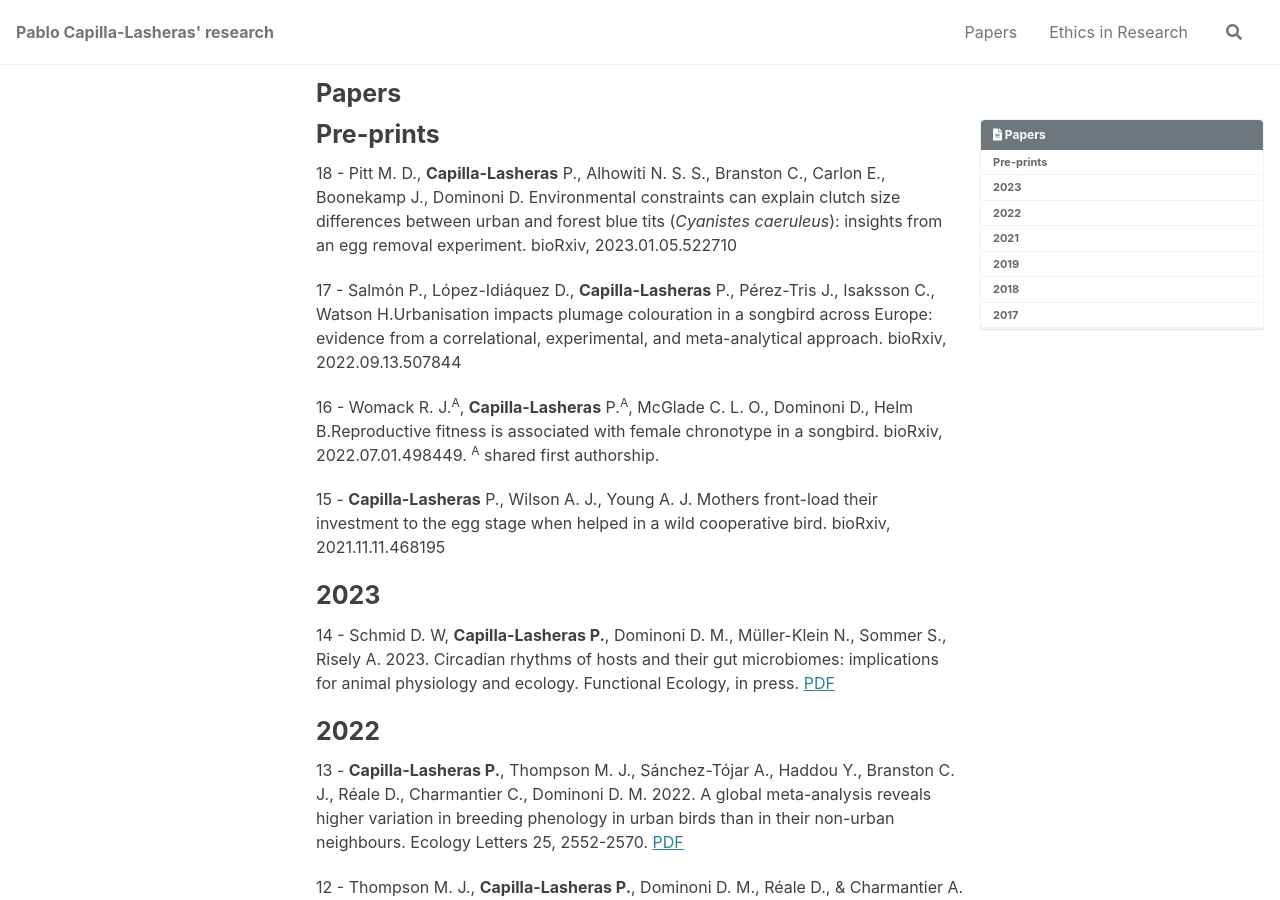
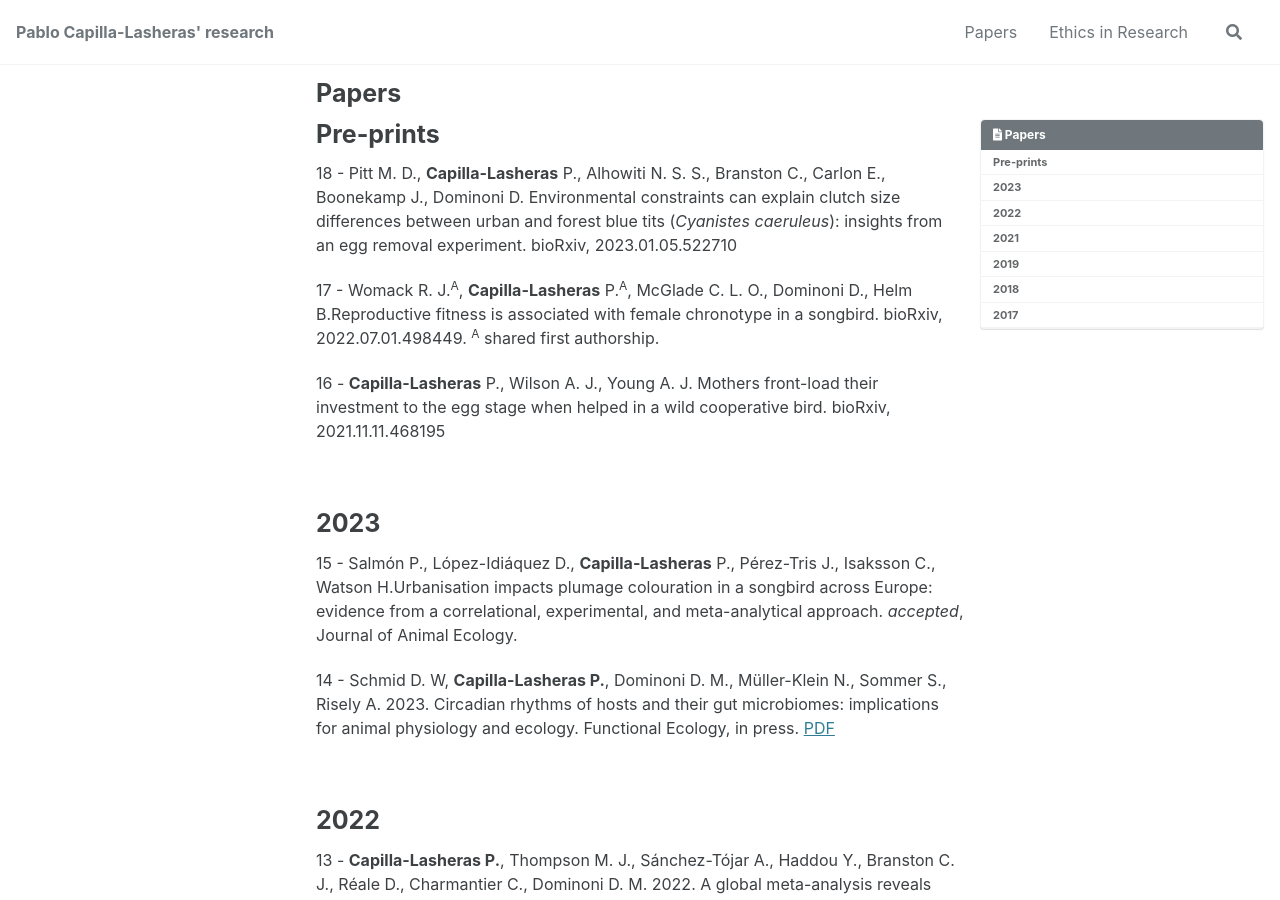
Before and after one commit to PabloCapilla/PabloCapilla.github.io, a Jekyll site: the page built from _pages/papers.md, in a window 1280 px wide and 900 px high. Built offline with Jekyll 4.4.1, drawn with Linux system fonts in a browser that asks for light colours; cached includes are drawn as plain includes; a script that is not in the unit is left out; comment, search, counter and statistics services are not loaded; some of the changed text lies outside the part shown.

Commit message:
Paper page typo

```diff
--- a/_pages/papers.md
+++ b/_pages/papers.md
@@ -11,15 +11,19 @@ author_profile: false
 
 18 - Pitt M. D., **Capilla-Lasheras** P., Alhowiti N. S. S., Branston C., Carlon E., Boonekamp J., Dominoni D. Environmental constraints can explain clutch size differences between urban and forest blue tits (*Cyanistes caeruleus*): insights from an egg removal experiment. bioRxiv, 2023.01.05.522710
 
-17 - Salmón P., López-Idiáquez D., **Capilla-Lasheras** P., Pérez-Tris J., Isaksson C., Watson H.Urbanisation impacts plumage colouration in a songbird across Europe: evidence from a correlational, experimental, and meta-analytical approach. bioRxiv, 2022.09.13.507844
+17 - Womack R. J.<sup>A</sup>, **Capilla-Lasheras** P.<sup>A</sup>, McGlade C. L. O., Dominoni D., Helm B.Reproductive fitness is associated with female chronotype in a songbird. bioRxiv, 2022.07.01.498449. <sup>A</sup> shared first authorship.
 
-16 - Womack R. J.<sup>A</sup>, **Capilla-Lasheras** P.<sup>A</sup>, McGlade C. L. O., Dominoni D., Helm B.Reproductive fitness is associated with female chronotype in a songbird. bioRxiv, 2022.07.01.498449. <sup>A</sup> shared first authorship.
+16 - **Capilla-Lasheras** P., Wilson A. J., Young A. J. Mothers front-load their investment to the egg stage when helped in a wild cooperative bird. bioRxiv, 2021.11.11.468195
 
-15 - **Capilla-Lasheras** P., Wilson A. J., Young A. J. Mothers front-load their investment to the egg stage when helped in a wild cooperative bird. bioRxiv, 2021.11.11.468195
+<br/>
 
 # 2023
 
+15 - Salmón P., López-Idiáquez D., **Capilla-Lasheras** P., Pérez-Tris J., Isaksson C., Watson H.Urbanisation impacts plumage colouration in a songbird across Europe: evidence from a correlational, experimental, and meta-analytical approach. _accepted_, Journal of Animal Ecology.
+
 14 - Schmid D. W, **Capilla-Lasheras P.**, Dominoni D. M., Müller-Klein N., Sommer S., Risely A. 2023. Circadian rhythms of hosts and their gut microbiomes: implications for animal physiology and ecology. Functional Ecology, in press. [PDF](http://PabloCapilla.github.io/assets/pub_pdf/2023 - Functional Ecology - Schmid.pdf)
+
+<br/>
 
 # 2022
 
@@ -28,6 +32,8 @@ author_profile: false
 12 - Thompson M. J., **Capilla-Lasheras P.**, Dominoni D. M., Réale D., & Charmantier A. 2022. Phenotypic variation in urban environments: proximate causes and evolutionary implications. Trends in Ecology and Evolution 37, 171-182. [PDF](http://PabloCapilla.github.io/assets/pub_pdf/2022 - Trends in Ecology and Evolution - Thompson.pdf)
 
 11 - Wood E., **Capilla-Lasheras P.**, Cram D., Walker L., York J., Lange A., Hamilton P., Tyler C., Young A. J. 2022. Social dominance and rainfall predict telomere dynamics in a cooperative arid-zone bird. Molecular Ecology 31, 6141-6154. [PDF](http://PabloCapilla.github.io/assets/pub_pdf/2022 - Molecular Ecology - Wood.pdf)
+
+<br/>
 
 # 2021
 
@@ -39,18 +45,23 @@ author_profile: false
 
 7 - **Capilla-Lasheras P.**, Bondía B., Aguirre J. I. 2021. Environmental conditions but not nest composition affect reproductive success in an urban bird. Ecology & Evolution 11, 3084-3092. [PDF](http://PabloCapilla.github.io/assets/pub_pdf/2021 - Ecology and Evolution - Capilla‐Lasheras.pdf)
 
+<br/>
+
 # 2019
 
 6 - Łapińska U., Glover G., **Capilla-Lasheras P.**, Young A. J., Pagliara S. 2019. Bacterial ageing in the absence of external stressors. Philosophical Transactions of the Royal Society B 374, 20180442. [PDF](http://PabloCapilla.github.io/assets/pub_pdf/2019 - Philosophical Transactions of the Royal Society B - Łapińska.pdf)
 
 5 - Bravo-Santano N., **Capilla-Lasheras P.**, Mateos L. M., Calle Y., Behrends V., Letek M. 2019. Identification of novel targets for host-directed therapeutics against intracellular *Staphylococcus aureus*. Scientific Reports 9, 15435. [PDF](http://PabloCapilla.github.io/assets/pub_pdf/2019 - Scientific Repots - Bravo-Santano.pdf)
 
+<br/>
 
 # 2018
 
 4 - **Capilla-Lasheras P.** 2018. incR: a new R package to analyse incubation behaviour. Journal of Avian Biology 49, e01710.[PDF](http://PabloCapilla.github.io/assets/pub_pdf/2018 - Journal of Avian Biology - Capilla‐Lasheras.pdf)
 
-3 - Gwinner H., Capilla-Lasheras P., Cooper C., Helm B. 2018. ‘Green incubation’: avian offspring benefit from aromatic nest herbs through improved parental incubation behaviour. Proceedings of the Royal Society B 285 (1880), 20180376. [PDF](http://PabloCapilla.github.io/assets/pub_pdf/2018 - Proceedings of the Royal Society B - Gwinner.pdf)
+3 - Gwinner H., **Capilla-Lasheras P.**, Cooper C., Helm B. 2018. ‘Green incubation’: avian offspring benefit from aromatic nest herbs through improved parental incubation behaviour. Proceedings of the Royal Society B 285 (1880), 20180376. [PDF](http://PabloCapilla.github.io/assets/pub_pdf/2018 - Proceedings of the Royal Society B - Gwinner.pdf)
+
+<br/>
 
 # 2017
 
```
